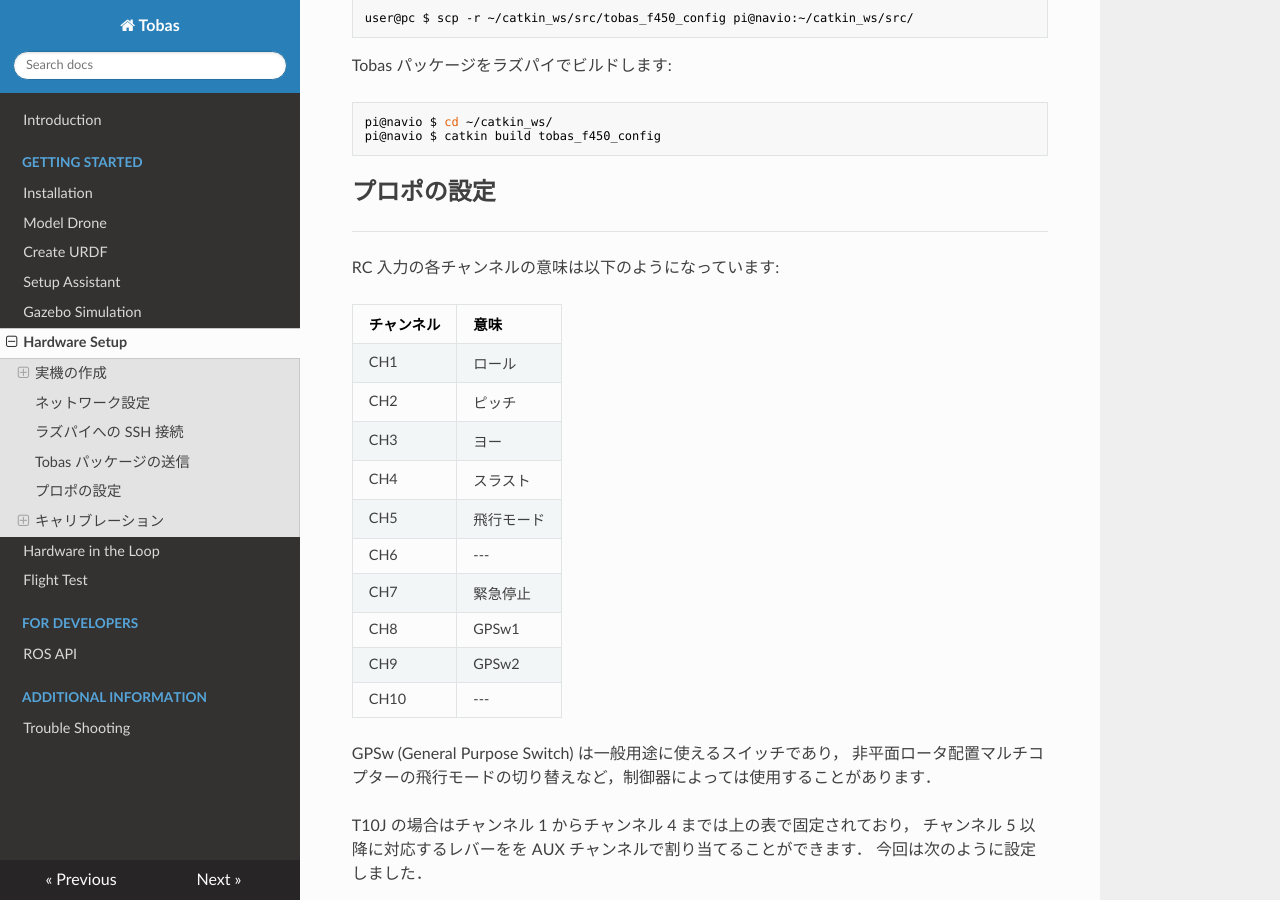
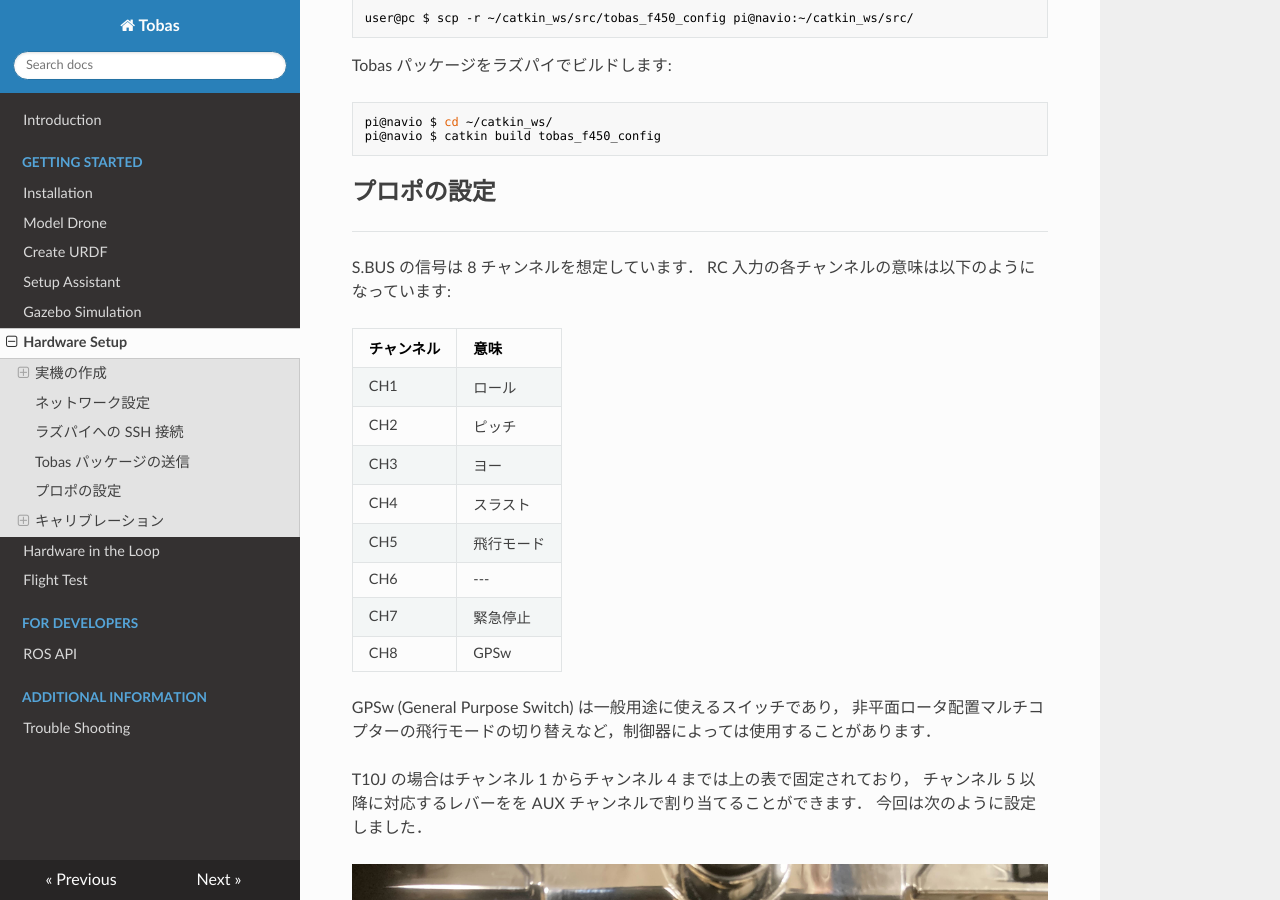
Before and after one commit to TobasFlightControl/tobas_wiki, an MkDocs documentation site: the page built from docs/hardware_setup.md, in a window 1280 px wide and 900 px high, scrolled down 2464 px. Built offline with MkDocs 1.6.1, drawn with Linux system fonts in a browser that asks for light colours; nearby versions of some CDN libraries.

Commit message:
RC Inputは8チャンネルを想定

```diff
--- a/docs/hardware_setup.md
+++ b/docs/hardware_setup.md
@@ -105,6 +105,7 @@ pi@navio $ catkin build tobas_f450_config
 
 ---
 
+S.BUS の信号は 8 チャンネルを想定しています．
 RC 入力の各チャンネルの意味は以下のようになっています:
 
 | チャンネル | 意味       |
@@ -116,9 +117,7 @@ RC 入力の各チャンネルの意味は以下のようになっています:
 | CH5        | 飛行モード |
 | CH6        | ---        |
 | CH7        | 緊急停止   |
-| CH8        | GPSw1      |
-| CH9        | GPSw2      |
-| CH10       | ---        |
+| CH8        | GPSw       |
 
 GPSw (General Purpose Switch) は一般用途に使えるスイッチであり，
 非平面ロータ配置マルチコプターの飛行モードの切り替えなど，制御器によっては使用することがあります．
```
Also changed, not shown: docs/model_drone.md (+1 -1 lines).
